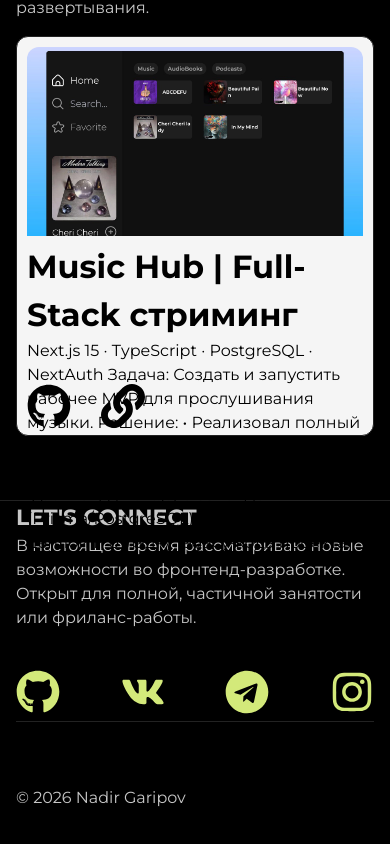
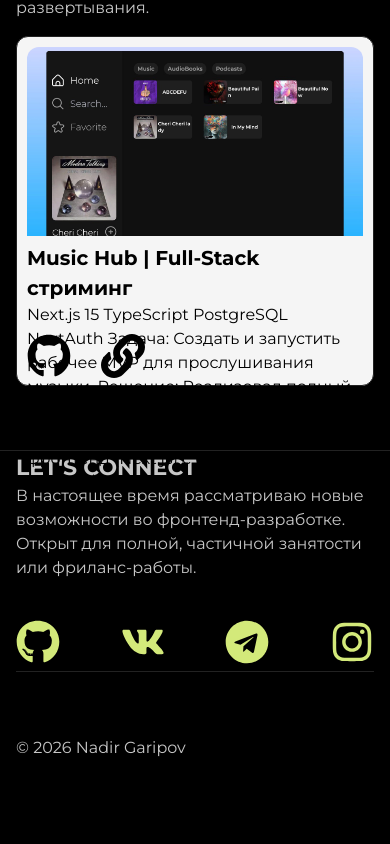
Before and after one commit to jironim0/vite-portfolio, a React (Vite) app: page / in a window 390 px wide. Shown: the part 1506-2350 px from the top of the page. Built offline with nearby package versions, Linux system fonts and the light colour scheme.

Commit message:
update: переписал описания проектов для продакшена

```diff
--- a/src/common/components/slider/Slider.module.scss
+++ b/src/common/components/slider/Slider.module.scss
@@ -1,5 +1,5 @@
 .sliderContainer {
-    height: 400px;
+    height: 350px;
     margin-top: 16px;
     padding: 10px;
     background-color: whitesmoke;
@@ -31,6 +31,10 @@
     }
 }
 
+h1 {
+    font-size: 20px;
+}
+
 .sliderImage {
     width: 100%;
     height: 100%;
@@ -50,9 +54,10 @@
 
 .sliderTextArea {
     color: black;
+    height: 60px;
     @media (min-width: 1440px) {
         padding: 16px;
-        height: 140px;
+        height: 200px;
     }
 }
 
--- a/src/common/components/slider/Slider.tsx
+++ b/src/common/components/slider/Slider.tsx
@@ -46,7 +46,7 @@ export function Slider() {
           />
           <div className={s.sliderTextArea}>
             <h1>{current.title}</h1>
-            <span className={s.sliderDescription}>{current.description}</span>
+            <span className={s.sliderDescription}>{window.screen.width > 768 ? current.description : ''}</span>
           </div>
           <div className={s.sliderIconLinks}>
             <div><a href={current.gitUrl} target='_blank' rel='noopener noreferrer' onClick={(e) => e.stopPropagation()}><FaGithub size={44} color="black"/></a></div>
--- a/src/common/components/slider/data/projects.ts
+++ b/src/common/components/slider/data/projects.ts
@@ -9,7 +9,7 @@ export const projects: ProjectData[] = [
         id: 1,
         image: musicHub,
         title: 'Music Hub | Full-Stack стриминг',
-        description: 'Next.js 15 · TypeScript · PostgreSQL · NextAuth\n\nЗадача: Создать и запустить рабочее MVP для прослушивания музыки.\nРешение:\n• Реализовал полный цикл: авторизация, загрузка треков, кастомный плеер.\n• Интегрировал фронтенд (Next.js) с бэкендом (Prisma/PostgreSQL).\n• Успешно провёл деплой и отладку legacy-кода проекта.',
+        description: `Next.js 15  TypeScript  PostgreSQL NextAuth\n\nЗадача: Создать и запустить рабочее MVP для прослушивания музыки.\nРешение:\n Реализовал полный цикл: авторизация, загрузка треков, кастомный плеер.\n Интегрировал фронтенд (Next.js) с бэкендом (Prisma/PostgreSQL).\n Успешно провёл деплой и отладку legacy-кода проекта.`,
         gitUrl: 'https://github.com/jironim0/music-hub',
         devUrl: 'https://music-hub-delta.vercel.app/'
     },
@@ -17,7 +17,7 @@ export const projects: ProjectData[] = [
         id: 2,
         image: alphaTest,
         title: 'E-commerce Dashboard | Тестовое задание',
-        description: 'React · TypeScript · Redux Toolkit · Axios\n\nЗадача: По ТЗ реализовать панель управления товарами с фильтрацией и избранным.\nРешение:\n• Точно реализовал интерфейс с мгновенным поиском, фильтрами и детальными карточками.\n• Настроил глобальное состояние приложения (Redux Toolkit).\n• Результат: Тестовое задание успешно принято компанией.',
+        description: 'React  TypeScript  Redux Toolkit  Axios\n\nЗадача: По ТЗ реализовать панель управления товарами с фильтрацией и избранным.\nРешение:\n Точно реализовал интерфейс с мгновенным поиском, фильтрами и детальными карточками.\n Настроил глобальное состояние приложения (Redux Toolkit).\n Результат: Тестовое задание успешно принято компанией.',
         gitUrl: 'https://github.com/jironim0/alpha-test',
         devUrl: 'https://alpha-test-opal.vercel.app/products'
     },
@@ -25,7 +25,7 @@ export const projects: ProjectData[] = [
         id: 3,
         image: fullStackTest,
         title: 'Social Network Dashboard | Full-Stack админка',
-        description: 'NestJS · PostgreSQL · React · TypeScript\n\nЗадача: Самостоятельно разработать full-stack приложение для управления пользователями.\nРешение:\n• Создал REST API на NestJS с валидацией и подключением к PostgreSQL.\n• Реализовал фронтенд с таблицей (пагинация, поиск) и сложными формами (7+ полей).\n• Решение демонстрирует понимание полного цикла разработки и интеграции.',
+        description: 'NestJS  PostgreSQL  React  TypeScript\n\nЗадача: Самостоятельно разработать full-stack приложение для управления пользователями.\nРешение:\n Создал REST API на NestJS с валидацией и подключением к PostgreSQL.\n Реализовал фронтенд с таблицей (пагинация, поиск) и сложными формами (7+ полей).\n Решение демонстрирует понимание полного цикла разработки и интеграции.',
         gitUrl: 'https://github.com/jironim0/fullstack-test',
         devUrl: 'https://github.com/jironim0/fullstack-test'
     },
@@ -33,7 +33,7 @@ export const projects: ProjectData[] = [
         id: 4,
         image: todoListTest,
         title: 'Portfolio | Презентационная SPA',
-        description: 'React · JavaScript · CSS\n\nЗадача: Создать современное, адаптивное портфолио для демонстрации проектов.\nРешение:\n• Разработал SPA с кастомным слайдером, навигацией на якорях и поддержкой swipe-жестов.\n• Реализовал pixel-perfect вёрстку под Desktop (1440px) и Mobile (375px).\n• Продемонстрировал внимание к деталям и пользовательскому опыту.',
+        description: 'React  JavaScript  CSS\n\nЗадача: Создать современное, адаптивное портфолио для демонстрации проектов.\nРешение:\n Разработал SPA с кастомным слайдером, навигацией на якорях и поддержкой swipe-жестов.\n Реализовал pixel-perfect вёрстку под Desktop (1440px) и Mobile (375px).\n Продемонстрировал внимание к деталям и пользовательскому опыту.',
         gitUrl: 'https://github.com/jironim0/vite-portfolio',
         devUrl: 'https://jironim0.github.io/vite-portfolio'
     },
```
